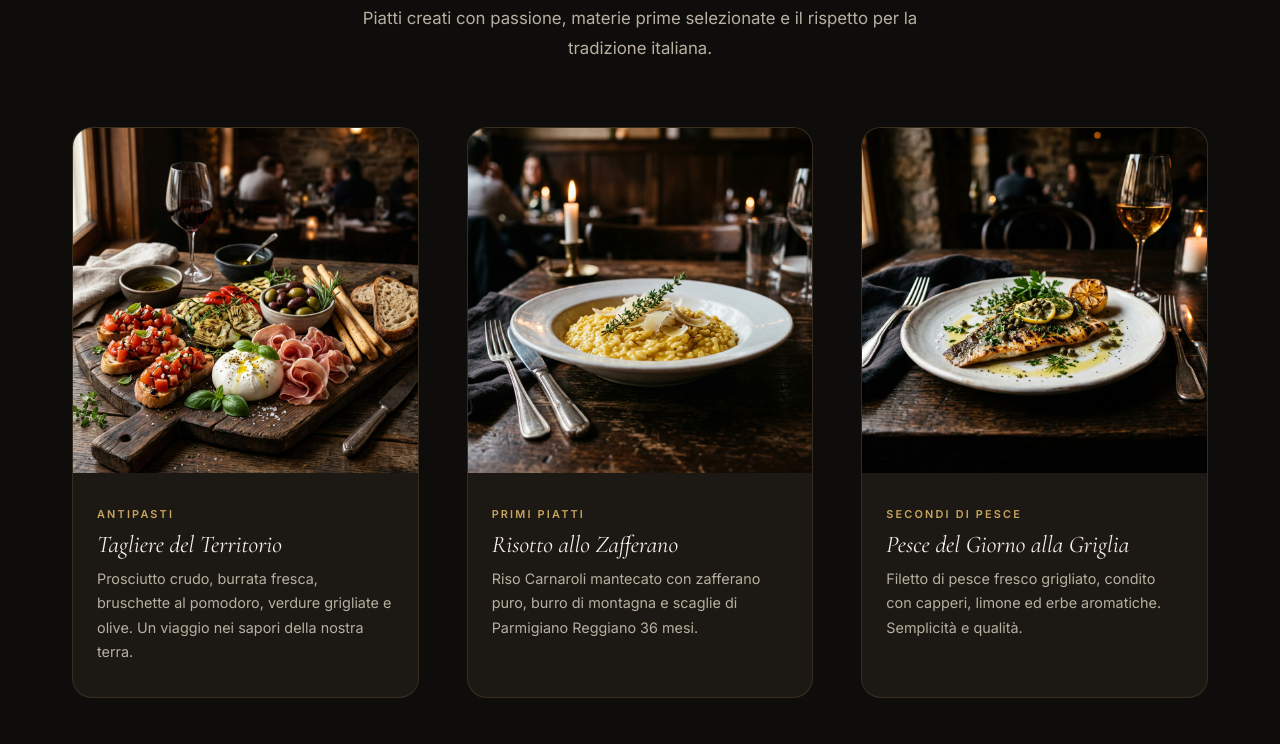
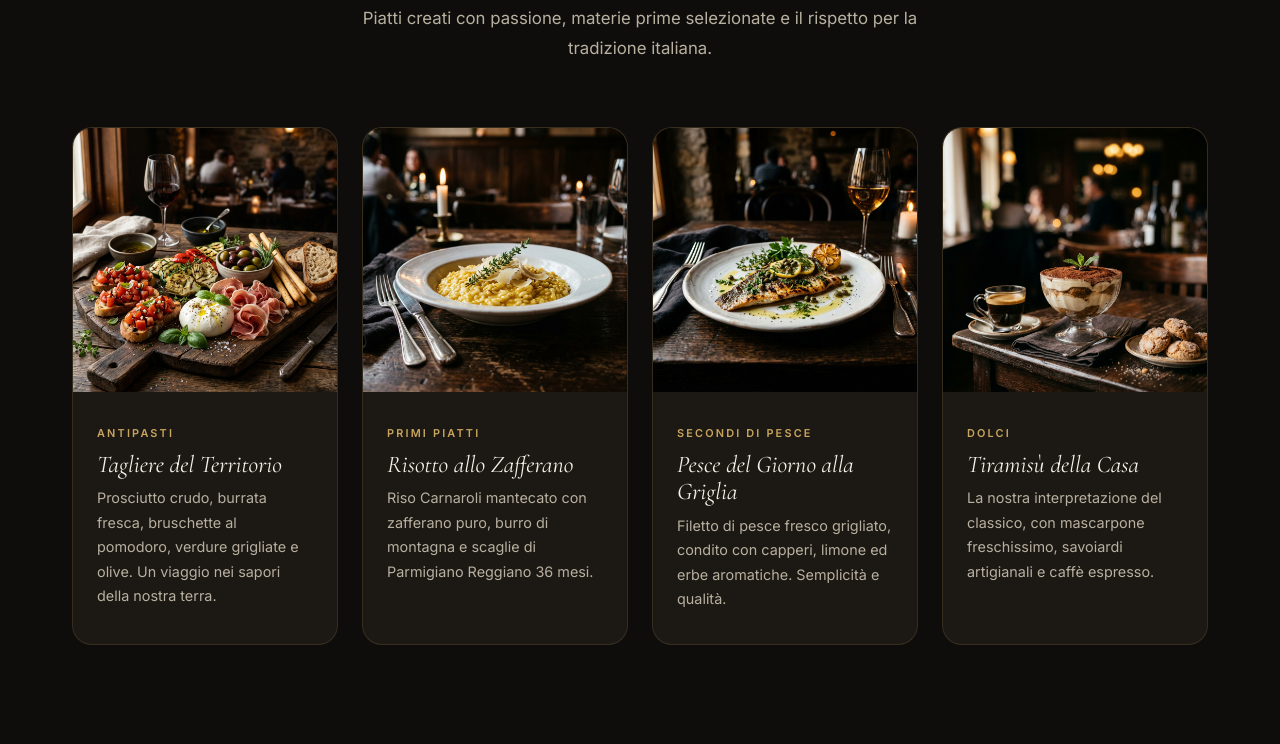
Before and after one commit to bryansalguero554-create/osteria-punto-e-a-capo, a plain HTML site: page index.html in a window 1280 px wide. Shown: the part 1939-2683 px from the top of the page. Drawn offline with nearby package versions, Linux system fonts and the light colour scheme.

Commit message:
Add files via upload

```diff
--- a/style.css
+++ b/style.css
@@ -605,8 +605,8 @@
 
 .dishes-grid {
   display: grid;
-  grid-template-columns: repeat(auto-fit, minmax(320px, 1fr));
-  gap: var(--space-2xl);
+  grid-template-columns: repeat(4, 1fr);
+  gap: var(--space-lg);
   margin-top: var(--space-3xl);
 }
 
@@ -1212,6 +1212,10 @@
     grid-template-columns: 1fr;
   }
 
+  .dishes-grid {
+    grid-template-columns: repeat(2, 1fr);
+  }
+
   .experience-stats {
     gap: var(--space-2xl);
   }
```
